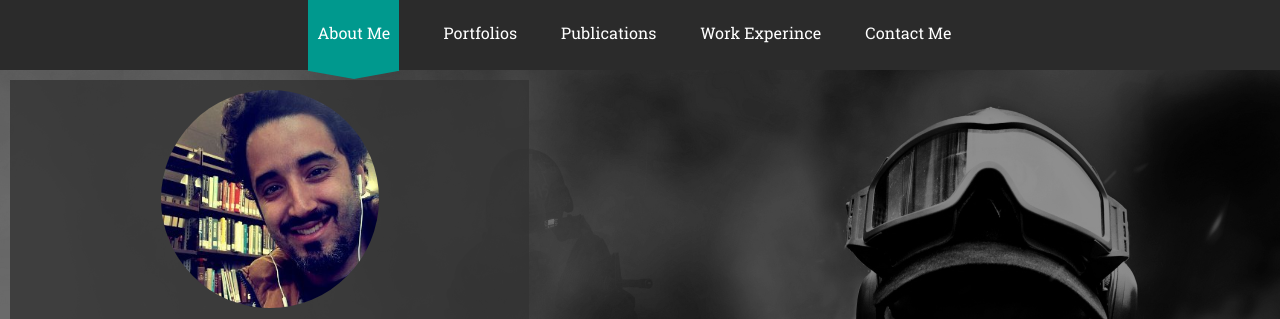
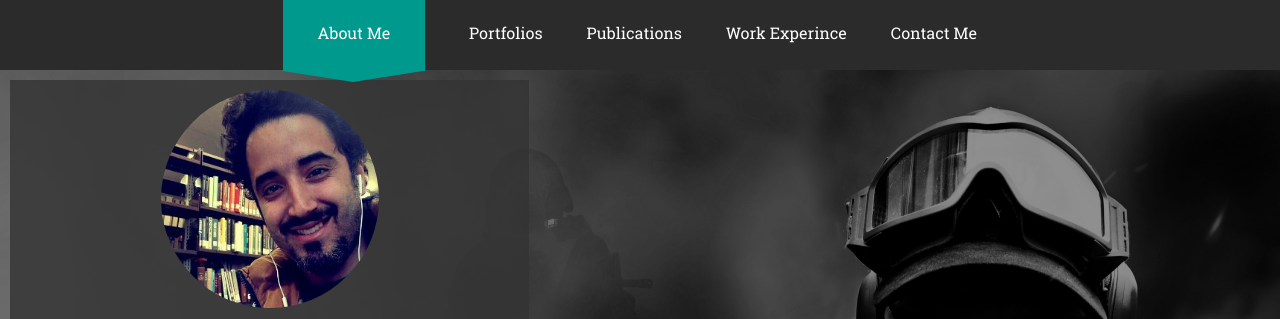
Before and after one commit to yashinnhl/yasinfarmani.me, a plain HTML site: page index.html in a window 1280 px wide. Shown: the top 319 px of the page. Drawn offline with nearby package versions, Linux system fonts and the light colour scheme.

Commit message:
Create stylesheet.css

```diff
--- a/stylesheets/stylesheet.css
+++ b/stylesheets/stylesheet.css
@@ -388,20 +388,20 @@ background-color:#2b2b2b;
 	min-height:400px;
 }
 .selected{
- background-color: #00998e;
- height: 71px;
- width: 91px;
- line-height: 66px;
-position:relative;
+background-color: #00998e;
+height: 71px;
+width: 142px;
+line-height: 66px;
+position: relative;
 }
 .selected::after{
-content:"";
+content: "";
 width: 0;
 height: 0;
-border-left: 45px solid transparent;
-border-right: 44px solid transparent;
-border-top: 8px solid #00998e;
+border-left: 70px solid transparent;
+border-right: 70px solid transparent;
+border-top: 11px solid #00998e;
 position: absolute;
 top: 71px;
-right: 1px;
+right: 2px;
 }
```
